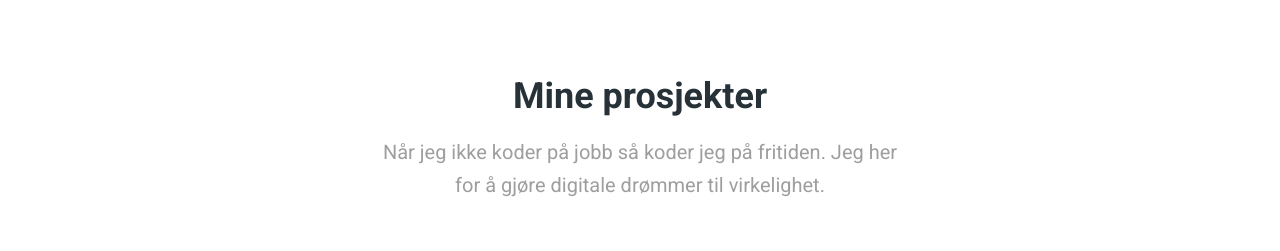
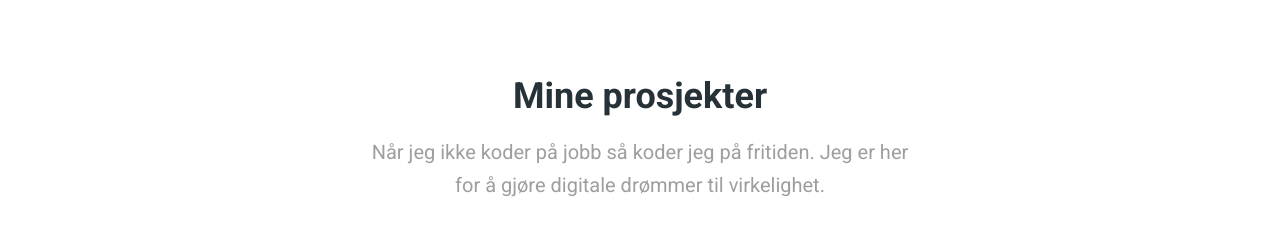
Before and after one commit to Tomaz2077/my-portfolio, a Next.js app: page / in a window 1280 px wide. Shown: the part 3540-3791 px from the top of the page. Built offline with nearby package versions, Linux system fonts and the light colour scheme.

Commit message:
Small corrections

```diff
--- a/src/app/projects.tsx
+++ b/src/app/projects.tsx
@@ -47,7 +47,7 @@ export function Projects() {
           variant="lead"
           className="mx-auto w-full px-4 font-normal !text-gray-500 lg:w-6/12"
         >
-          Når jeg ikke koder på jobb så koder jeg på fritiden. Jeg her for å
+          Når jeg ikke koder på jobb så koder jeg på fritiden. Jeg er her for å
           gjøre digitale drømmer til virkelighet.
         </Typography>
       </div>
```
